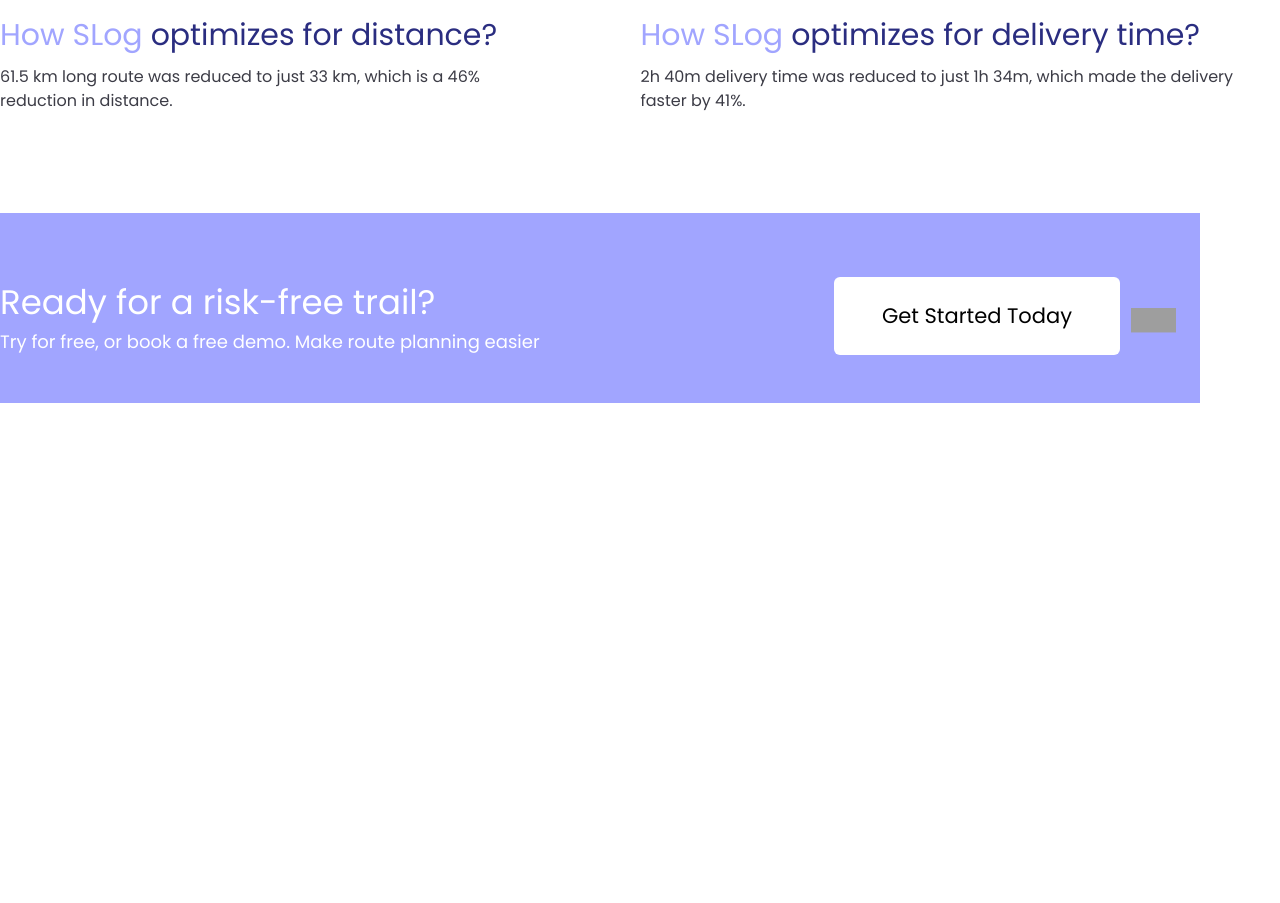
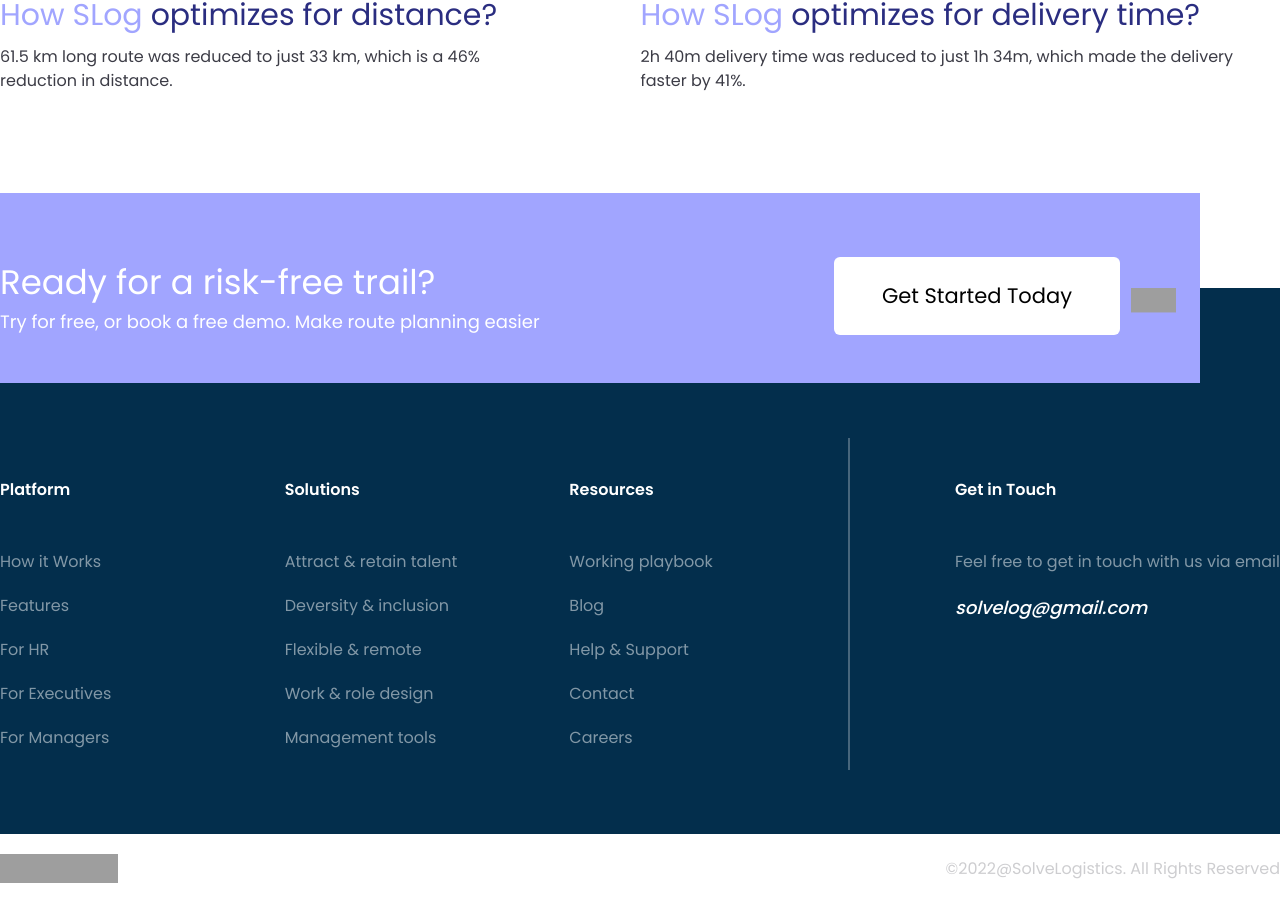
Before and after one commit to VladanIlicJS/s-log, a Next.js app: page / in a window 1280 px wide. Shown: the part 3542-4445 px from the top of the page. Before the commit the page ends 3945 px from the top, so only its background shows below. Built offline with nearby package versions, Linux system fonts and the light colour scheme; grey boxes are pictures that could not be loaded.

Commit message:
Bottom and Footer added

```diff
--- /dev/null
+++ b/components/Bottom.jsx
@@ -0,0 +1,92 @@
+import Link from 'next/link'
+import React from 'react'
+import Cta from "./Cta"
+const Bottom = () => {
+  return (
+
+    <div className='w-full bg-[#032e4c] relative'>
+
+        <div className='2xl:px-40 flex justify-between py-16 pt-[150px] -mt-[95px]'>
+            <div className='grid grid-cols-3 gap-x-28 text-white mt-10 '>
+                <div>
+                    <h1 className='text-[16px] font-semibold pb-12'>Platform</h1>
+                    <ul>
+                        <li className='pb-5 opacity-50'>
+                            <Link href="">How it Works</Link>
+                        </li>
+                        <li className='pb-5 opacity-50'>
+                            <Link href="">Features</Link>
+                        </li>
+                        <li className='pb-5 opacity-50'>
+                            <Link href="">For HR</Link>
+                        </li>
+                        <li className='pb-5 opacity-50'>
+                            <Link href="">For Executives</Link>
+                        </li>
+                        <li className='pb-5 opacity-50'>
+                            <Link href="">For Managers</Link>
+                        </li>
+                    </ul>
+                </div>
+
+                <div>
+                    <h1 className='text-[16px] font-semibold pb-12'>Solutions</h1>
+                    <ul>
+                        <li className='pb-5 opacity-50'>
+                            <Link href="">Attract & retain talent</Link>
+                        </li>
+                        <li className='pb-5 opacity-50'>
+                            <Link href="">Deversity & inclusion</Link>
+                        </li>
+                        <li className='pb-5 opacity-50'>
+                            <Link href="">Flexible & remote</Link>
+                        </li>
+                        <li className='pb-5 opacity-50'>
+                            <Link href="">Work & role design</Link>
+                        </li>
+                        <li className='pb-5 opacity-50'>
+                            <Link href="">Management tools</Link>
+                        </li>
+                    </ul>
+                </div>
+
+                <div className=''>
+                    <h1 className='text-[16px] font-semibold pb-12'>Resources</h1>
+                    <ul>
+                        <li className='pb-5 opacity-50'>
+                            <Link href="">Working playbook</Link>
+                        </li>
+                        <li className='pb-5 opacity-50'>
+                            <Link href="">Blog</Link>
+                        </li>
+                        <li className='pb-5 opacity-50'>
+                            <Link href="">Help & Support</Link>
+                        </li>
+                        <li className='pb-5 opacity-50'>
+                            <Link href="">Contact</Link>
+                        </li>
+                        <li className='pb-5 opacity-50'>
+                            <Link href="">Careers</Link>
+                        </li>
+                    </ul>
+                </div>
+
+
+
+            </div>
+
+            <div className='border-r-2 opacity-30 '></div>
+
+            <div className='mt-10'>
+                    <h1 className='text-[16px] font-semibold pb-12 text-white'>Get in Touch</h1>
+                    <p className='text-white opacity-50'>Feel free to get in touch with us via email</p>
+                    <p className='text-white py-5 text-[18px] font-medium italic'>solvelog@gmail.com</p>
+                </div>
+
+        </div>
+
+    </div>
+  )
+}
+
+export default Bottom
--- a/components/Cta.jsx
+++ b/components/Cta.jsx
@@ -3,7 +3,7 @@
 
 const Cta = () => {
   return (
-    <div className='relative mr-20 h-[190px] bg-[#a1a5ff] py-16'>
+    <div className='relative mr-20 h-[190px] bg-[#a1a5ff] py-16 z-50'>
         <div className=' flex justify-between 2xl:pl-40 pr-20'>
 
             <div className='text-white'>
--- /dev/null
+++ b/components/Footer.jsx
@@ -0,0 +1,22 @@
+import Image from 'next/image'
+import Link from 'next/link'
+import React from 'react'
+
+const Footer = () => {
+  return (
+    <div className='flex justify-between items-center 2xl:px-40 py-5'>
+        <Link href="/">
+            <Image
+              className="cursor-pointer min-h-[29px]"
+              src="/../public/assets/logo.png"
+              alt="/"
+              width="118px"
+              height="29px"
+            />
+          </Link>
+          <p className='opacity-25'>&copy;2022@SolveLogistics. All Rights Reserved</p>
+    </div>
+  )
+}
+
+export default Footer
--- a/components/ShowCasePart.jsx
+++ b/components/ShowCasePart.jsx
@@ -5,7 +5,7 @@
     console.log(props)
   return (
     <div>
-        <Image src={props.url} width={590} height={400}/>
+        <Image src={props.url} width="550px" height="380px" alt="/"/>
         <h2 className='text-3xl pt-5 text-[#2a2d80]'><span className='text-[#a1a5ff]'>How SLog</span>{props.headline}</h2>
         <p className='pr-10 pt-3'>{props.text}</p>
     </div>
--- a/pages/index.js
+++ b/pages/index.js
@@ -1,7 +1,9 @@
 import Head from 'next/head'
 import Image from 'next/image'
+import Bottom from '../components/Bottom'
 import Cta from '../components/Cta'
 import Features from '../components/Features'
+import Footer from '../components/Footer'
 import Help from '../components/Help'
 import Hero from '../components/Hero'
 import RoutePlanner from '../components/RoutePlanner'
@@ -22,6 +24,8 @@
       <SoftwareFeatures/>
       <ShowCase/>
       <Cta/>
+      <Bottom/>
+      <Footer/>
     </div>
   )
 }
```
